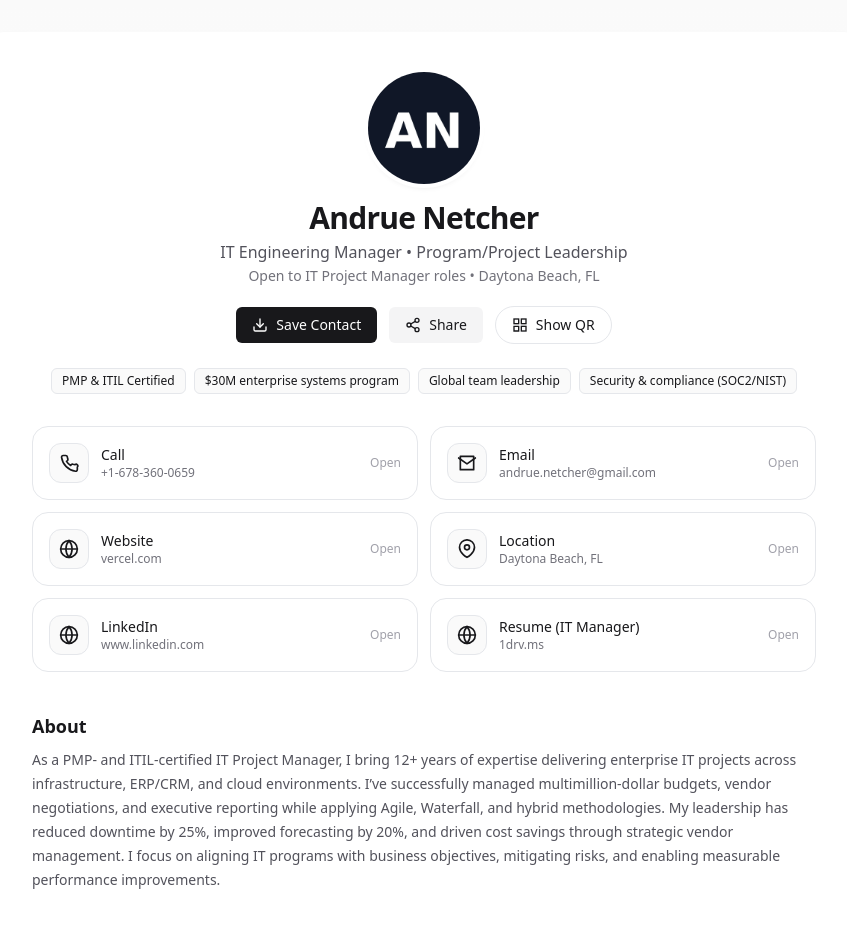
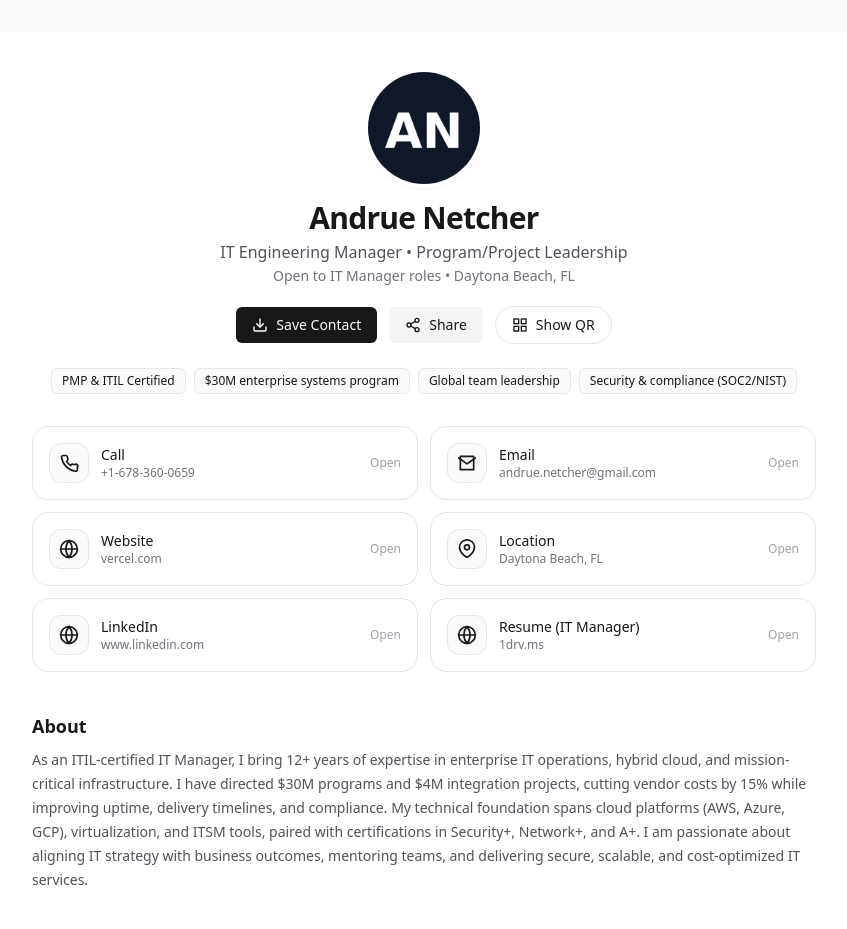
Before and after one commit to atnetcher/IT-Manager, a plain HTML site: page index.html in a window 1280 px wide. Shown: the top 929 px of the page, without its empty margins (216-1063 px from the left). Drawn offline with nearby package versions, Linux system fonts and the light colour scheme.

Commit message:
Update index.html
Updated QR Code location and About description

```diff
--- a/index.html
+++ b/index.html
@@ -39,7 +39,7 @@
     const PROFILE = {
       fullName: "Andrue Netcher",
       headline: "IT Engineering Manager • Program/Project Leadership",
-      company: "Open to IT Project Manager roles",
+      company: "Open to IT Manager roles",
       avatarUrl: "./andrue-placeholder.jpg",
       location: "Daytona Beach, FL",
       url: (typeof window !== "undefined" ? window.location.href : "https://example.com/andrue"),
@@ -56,7 +56,7 @@
         "Global team leadership",
         "Security & compliance (SOC2/NIST)"
       ],
-      about: "As a PMP- and ITIL-certified IT Project Manager, I bring 12+ years of expertise delivering enterprise IT projects across infrastructure, ERP/CRM, and cloud environments. I’ve successfully managed multimillion-dollar budgets, vendor negotiations, and executive reporting while applying Agile, Waterfall, and hybrid methodologies. My leadership has reduced downtime by 25%, improved forecasting by 20%, and driven cost savings through strategic vendor management. I focus on aligning IT programs with business objectives, mitigating risks, and enabling measurable performance improvements."
+      about: "As an ITIL-certified IT Manager, I bring 12+ years of expertise in enterprise IT operations, hybrid cloud, and mission-critical infrastructure. I have directed $30M programs and $4M integration projects, cutting vendor costs by 15% while improving uptime, delivery timelines, and compliance. My technical foundation spans cloud platforms (AWS, Azure, GCP), virtualization, and ITSM tools, paired with certifications in Security+, Network+, and A+. I am passionate about aligning IT strategy with business outcomes, mentoring teams, and delivering secure, scalable, and cost-optimized IT services."
     };
 
     function IconCopy(props){return e('svg', {className:(props.className||'')+' w-4 h-4', viewBox:'0 0 24 24', fill:'none', stroke:'currentColor', strokeWidth:'2', strokeLinecap:'round', strokeLinejoin:'round'}, e('rect',{x:'9',y:'9',width:'13',height:'13',rx:'2',ry:'2'}), e('path',{d:'M5 15H4a2 2 0 0 1-2-2V4a2 2 0 0 1 2-2h9a2 2 0 0 1 2 2v1'}));}
@@ -100,7 +100,7 @@
         });
       }
 
-      return e('div', {className:'mx-auto max-w-4xl px-4 py-8'},
+return e('div', {className:'mx-auto max-w-4xl px-4 py-8'},
         e('div', {className:'border-0 shadow-xl shadow-zinc-200/70 rounded-xl bg-white'},
           e('div', {className:'p-6 md:p-10'},
             // hero
```
